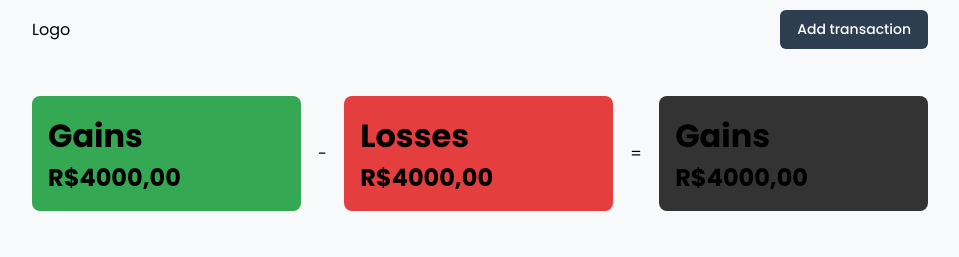
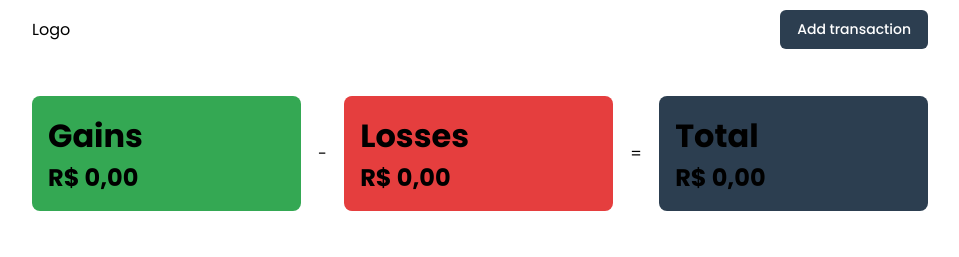
Before and after one commit to rafaelrmdd/money-control, a React (Create React App) app: page / in a window 1280 px wide. Shown: the top 257 px of the page, without its empty margins (160-1119 px from the left). Built offline with nearby package versions, Linux system fonts and the light colour scheme; no server answers; the database is empty.

Commit message:
gains and losses cards added, some code structure changes

```diff
--- a/src/App.jsx
+++ b/src/App.jsx
@@ -1,23 +1,22 @@
-import { Header } from './components/Header/index'
+import { Header } from './components/Header/index';
 import { GlobalStyle } from './globalStyles';
-import { Content } from './components/Content/index'
-import Modal from 'react-modal'
+import { Content } from './components/Content/index'  ;
+import Modal from 'react-modal';
 import { useState } from 'react';
 import { AddTransactionModal } from './components/AddTransactionModal';
 import { createContext } from 'react';
 
-export const TransactionContext = createContext()
+export const TransactionContext = createContext();
 
 function App() {
   Modal.setAppElement('#root');
-  const [isAddTransactionModalOpen, setIsAddTransactionOpen] = useState(false)
+  const [isAddTransactionModalOpen, setIsAddTransactionOpen] = useState(false);
+  const [formData, setFormData] = useState({});
+  const [transactions, setTransactions] = useState([]);
+  const [error, setError] = useState(null);
 
   const openAddTransactionModal = () => setIsAddTransactionOpen(true);
   const closeAddTransactionModal = () => setIsAddTransactionOpen(false);
-
-  const [formData, setFormData] = useState({})
-  const [transactions, setTransactions] = useState([]);
-  const [error, setError] = useState(null);
 
   return (
     <div className="App">
@@ -35,6 +34,6 @@ function App() {
       </TransactionContext.Provider>
     </div>
   );
-}
+};
 
 export default App;
--- a/src/components/AddTransactionModal/index.jsx
+++ b/src/components/AddTransactionModal/index.jsx
@@ -10,37 +10,41 @@ export const AddTransactionModal = ({isAddTransactionModalOpen, closeAddTransact
     const { register, handleSubmit, setValue, formState: { errors } } = useForm();
     const { setFormData } = useContext(TransactionContext);
     const { transactions, setTransactions } = useContext(TransactionContext);
-    const { error, setError } = useContext(TransactionContext);
 
     const [type, setType] = useState('');
 
     const onSubmit = (data) => {
-        setFormData(data)
+        setFormData(data);
+        postTransactionData(data);
 
-        postTransactionData(data)
+        setValue('name', '');
+        setValue('reason', '');
+        setValue('value', '');
+        setValue('type', '');
+        setType('')
+
+        closeAddTransactionModal();
     };
 
     useEffect(() => {
         const fetchTransactionsData = async () => {
-            const { data, errors } = await supabase
+            const { data, error } = await supabase
                 .from('transactions')
-                .select('*')
+                .select('*');
 
             if(error){
-                setError(errors);
-                console.log("An error ocurred: ", error);
-            }
+                console.log("postTransactionData Error ", error);
+                return;
+            };
 
-            if(transactions){
-                setTransactions(data);
-            }
+            setTransactions(data)
         }
         fetchTransactionsData();
 
-    }, [transactions, setTransactions, error, setError]);
+    }, [transactions, setTransactions]);
 
     const postTransactionData = async (transaction) => {
-        const { data, errors } = await supabase
+        const { data, error } = await supabase
             .from('transactions')
             .insert([
                 {
@@ -53,13 +57,11 @@ export const AddTransactionModal = ({isAddTransactionModalOpen, closeAddTransact
             .select();
 
             if (errors) {
-                setError(errors);
-                console.log("An error ocurred: ", error);
+                console.log("postTransactionData Error: ", error);
+                return;
             };
 
-            if (transactions) {
-                console.log("postTransactionData: ", transactions)
-            };
+            setTransactions(data);
     };
 
     return (
@@ -102,5 +104,5 @@ export const AddTransactionModal = ({isAddTransactionModalOpen, closeAddTransact
                 <button type="submit">Submit</button>
             </Container>
         </Modal>
-    )
+    );
 };
--- a/src/components/AddTransactionModal/styles.js
+++ b/src/components/AddTransactionModal/styles.js
@@ -6,7 +6,7 @@ export const Container = styled.form`
         margin-bottom: 2rem;
     }
 
-    input{
+    input {
         display: block;
         margin-bottom: 1rem;
         width: 100%;
@@ -17,24 +17,24 @@ export const Container = styled.form`
         padding: 1rem;
     }
 
-    button:last-child{
+    button:last-child {
         width: 100%;
         height: 3rem;
     }
 
-    .gain-or-loss{
+    .gain-or-loss {
         display: flex;
         margin-bottom: 1rem;
         justify-content: space-between;
 
-        div{
+        div {
             width: 45%;
             text-align: center;
             transition: 0.5s;
 
 
             &:first-child{
-                background: var(--green-50);
+                background: var(--green-100);
             }
 
             &:last-child{
@@ -48,10 +48,10 @@ export const Container = styled.form`
         }
     }
 
-    #value-error-message{
+    #value-error-message {
         color: red;
         position: relative;
         top: -18px;
-        font-size: 12px ;
+        font-size: 12px;
     }
 `
--- a/src/components/Card/index.jsx
+++ b/src/components/Card/index.jsx
@@ -1,22 +1,95 @@
-import { CardItem, Container } from "./styles"
+import { useEffect, useState, useContext } from "react";
+import { supabase } from "../../api/transactions";
+import { Container } from "./styles";
+import { TransactionContext } from "../../App";
 
 export const Card = () => {
+
+    const [transactionsTrue, setTransactionsTrue] = useState([]);
+    const [transactionsFalse, setTransactionsFalse] = useState([]);
+
+    const [isPositive, setIsPositive] = useState(true);
+
+    const { transactions } = useContext(TransactionContext);
+
+    useEffect(() => {
+        const fetchDataIfTypeTrue = async () => {
+            const {data, error} = await supabase
+            .from('transactions')
+            .select()
+            .eq('type', true);
+
+            if(error) {
+                console.log("FetchDataIfTypeTrue Error: ", error);
+                return;
+            };
+
+            setTransactionsTrue(data);
+
+        };
+
+        const fetchDataIfTypeFalse = async () => {
+            const {data, error} = await supabase
+            .from('transactions')
+            .select()
+            .eq('type', false);
+
+            if(error) {
+                console.log("FetchDataIfTypeFalse Error: ", error);
+                return;
+            }
+
+            setTransactionsFalse(data);
+        };
+
+        fetchDataIfTypeTrue();
+        fetchDataIfTypeFalse();
+    }, [transactions]);
+
+    //Formate to Real
+    const brlFormat = new Intl.NumberFormat('pt-BR', {
+        style: 'currency',
+        currency: 'BRL',
+        maximumFractionDigits: 2
+    });
+
+    const totalGains = transactionsTrue.reduce((sum, transaction) => sum + transaction.value, 0);
+    const totalLosses = transactionsFalse.reduce((sum, transaction) => sum + transaction.value, 0);
+    const total = totalGains - totalLosses;
+
+    const getClassName = (total) => {
+        if (total > 0) {
+          return "card-item-total-positive";
+        } else if (total === 0) {
+          return "card-item-total";
+        } else {
+          return "card-item-total-negative";
+        }
+      };
+
     return (
         <Container>
             <div className="card-item-gains">
                 <h1>Gains</h1>
-                <h2>R$4000,00</h2>
+                <h2>{brlFormat.format(totalGains)}</h2>
             </div>
             -
             <div className="card-item-losses">
                 <h1>Losses</h1>
-                <h2>R$4000,00</h2>
+                <h2>{brlFormat.format(totalLosses)}</h2>
             </div>
             =
-            <div className="card-item-total">
-                <h1>Gains</h1>
-                <h2>R$4000,00</h2>
+            <div
+
+            /*
+                If isPositive === true the name of the class will be "card-item-total-positive"
+                If isPositive === null the name of the class will be "card-item-total"
+                If isPositive === false the name of the class will be "card-item-total-negative"
+            */
+            className={getClassName(total)}>
+                <h1>Total</h1>
+                <h2>{brlFormat.format(total)}</h2>
             </div>
         </Container>
-    )
-}
+    );
+};
--- a/src/components/Card/styles.js
+++ b/src/components/Card/styles.js
@@ -8,22 +8,35 @@ export const Container = styled.div`
     justify-content: space-between;
     margin-bottom: 3rem;
 
-    .card-item-gains, .card-item-losses, .card-item-total {
+    .card-item-gains, .card-item-losses, .card-item-total,
+    .card-item-total-positive, .card-item-total-negative {
         width: 30%;
         border-radius: 8px;
         padding: 1rem;
     }
 
     .card-item-gains {
-        background: var(--green-50);
+        background: var(--green-100);
     }
 
     .card-item-losses {
         background: var(--red-100);
     }
 
-    .card-item-total {
-        background: #333;
+    .card-item-total, .card-item-total-positive, .card-item-total-negative {
+        background: var(--orange-100);
+    }
+
+    .card-item-total-positive {
+        h2 {
+            color: var(--green-100);
+        }
+    }
+
+    .card-item-total-negative {
+        h2 {
+            color: var(--red-100);
+        }
     }
 
 `
--- a/src/components/Content/index.jsx
+++ b/src/components/Content/index.jsx
@@ -7,8 +7,6 @@ import { Card } from '../Card';
 export const Content = ({ transactions}) => {
 
     const handleDelete = async (transaction) => {
-       console.log('teste', transaction.id);
-
        const { error } = await supabase
         .from('transactions')
         .delete()
@@ -25,7 +23,7 @@ export const Content = ({ transactions}) => {
         style: 'currency',
         currency: 'BRL',
         maximumFractionDigits: 2
-    })
+    });
 
     //Format to Brasilia's time (UTC-3)
     const brtFormat = Intl.DateTimeFormat('pt-BR', {
@@ -36,7 +34,7 @@ export const Content = ({ transactions}) => {
 
     return(
         <Container>
-            <Card/>
+            <Card transactions={transactions}/>
 
             <main>
                 {transactions.map((transaction) => (
@@ -59,5 +57,5 @@ export const Content = ({ transactions}) => {
                 ))}
             </main>
         </Container>
-    )
-}
+    );
+};
--- a/src/components/Content/styles.js
+++ b/src/components/Content/styles.js
@@ -3,9 +3,9 @@ import styled from "styled-components";
 export const Container = styled.div`
     width: 100%;
     min-height: calc(100vh - 6rem);
-    background: var(--yellow-200);
+    background: var(--white-100);
 
-    main{
+    main {
         width: 70%;
         min-height: calc(100vh - 6rem);
         margin: 0 auto;
@@ -21,11 +21,11 @@ export const Container = styled.div`
         }
 
         .gain {
-            svg:first-child{
+            svg:first-child {
                 font-size: 38px;
             }
 
-            background: var(--green-50);
+            background: var(--green-100);
             filter: brightness(90%);
 
             margin-bottom: 0.75rem;
@@ -38,7 +38,7 @@ export const Container = styled.div`
         }
 
         .loss {
-            svg:first-child{
+            svg:first-child {
                 font-size: 38px;
             }
 
@@ -78,7 +78,7 @@ export const Container = styled.div`
             flex-direction: column;
             justify-content: space-between;
 
-            h2{
+            h2 {
                 margin-left: 5rem;
             }
 
@@ -99,7 +99,7 @@ export const Container = styled.div`
 
             svg:last-child {
                 font-size: 22px;
-                color: gray;
+                color: var(--gray-100);
 
                 &:hover{
                     cursor: pointer;
--- a/src/context.js
+++ /dev/null
@@ -1,3 +0,0 @@
-import { createContext } from "react";
-
-export const TransactionContext = createContext()
--- a/src/globalStyles.js
+++ b/src/globalStyles.js
@@ -9,13 +9,11 @@ export const GlobalStyle = createGlobalStyle`
 
     :root {
         //background
-        --yellow-200: #F8F9FA ;
+        --white-200: #F8F9FA ;
         //details
         --orange-100: #2C3E50;
-        //warning
-        --peach-100: #ff9c73;
         //gain
-        --green-50: #34A853;
+        --green-100: #34A853;
         //lose
         --red-100: #E53E3E;
         //border
@@ -26,7 +24,7 @@ export const GlobalStyle = createGlobalStyle`
         font-family: "Poppins", sans-serif;
     }
 
-    input, button{
+    input, button {
         font-family: "Poppins", sans-serif;
     }
 
@@ -34,7 +32,7 @@ export const GlobalStyle = createGlobalStyle`
         cursor: pointer;
     }
 
-    .react-modal-overlay{
+    .react-modal-overlay {
         background: rgba(0, 0, 0, 0.5);
 
         position: fixed;
@@ -48,14 +46,13 @@ export const GlobalStyle = createGlobalStyle`
         justify-content: center;
     }
 
-    .react-modal-content{
+    .react-modal-content {
         width: 100%;
         max-width: 600px;
         background: var(--peach-100);
         padding: 3rem;
         position: relative;
         border-radius: 4px;
-
     }
 
 `
```
Also changed, not shown: src/components/Button/index.jsx (deleted, +0 -10 lines), src/components/Button/styles.js (deleted, +0 -15 lines).
